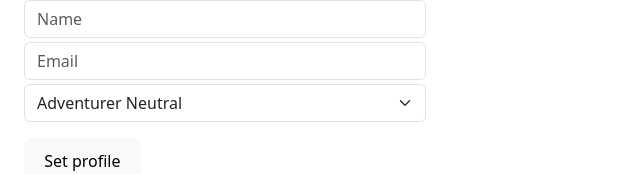
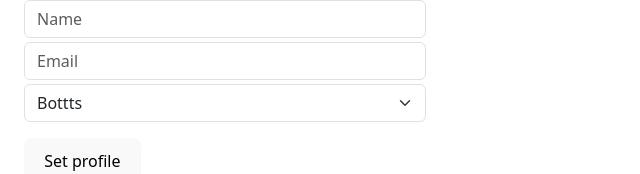
Before and after one commit to Zzaaf/pc-builder-app, a React (Vite) app in the folder client/: page /profile in a window 1280 px wide. Shown: the part 426-600 px from the top of the page, without its empty margins (0-640 px from the left). Built offline with nearby package versions, Linux system fonts and the light colour scheme.

Commit message:
Code addition + use of third-party API

```diff
--- a/client/src/App/App.jsx
+++ b/client/src/App/App.jsx
@@ -8,6 +8,7 @@ import Products from '../features/Products/Products';
 
 function App() {
   const [products, setProduct] = useState([]);
+  const [profile, setProfile] = useState({ name: '', email: '', avatar: 'bottts' });
 
   return (
     <section className="container">
@@ -17,7 +18,7 @@ function App() {
         <section className="container">
           <Routes>
             <Route path="/" element={<Home setProduct={setProduct} />} />
-            <Route path="/profile" element={<Profile />} />
+            <Route path="/profile" element={<Profile profile={profile} setProfile={setProfile} />} />
             <Route path="/products" element={<Products products={products} setProduct={setProduct} />} />
             <Route path="/products/:id" element={<CurrentProduct products={products} />} />
           </Routes>
--- a/client/src/features/Profile/Profile.jsx
+++ b/client/src/features/Profile/Profile.jsx
@@ -1,21 +1,25 @@
-import React, { useState } from 'react';
+/* eslint-disable max-len */
+/* eslint-disable react/prop-types */
+import React from 'react';
 
-function Profile() {
-  const [name, setName] = useState('No name');
-  const [email, setEmail] = useState('None');
-  const [avatar, setAvatar] = useState('');
-
+function Profile({ profile, setProfile }) {
   return (
     <>
       <h1>Profile</h1>
 
       <div className="mb-3">
-        <img src="https://api.dicebear.com/7.x/adventurer-neutral/svg?seed=Sam" className="object-fit-cover border rounded" alt="avatar" />
-        <input type="text" onChange={({ target }) => setName(target.value)} placeholder="Name" className="form-control mt-1" />
-        <input type="text" onChange={({ target }) => setEmail(target.value)} placeholder="Email" className="form-control mt-1" />
-        <select className="form-select mt-1" onChange={({ target }) => setAvatar(target.value)}>
+        <img src={`https://api.dicebear.com/7.x/${profile.avatar}/svg?seed=${profile.name}`} className="object-fit-cover border rounded" alt="avatar" />
+        <input
+          type="text"
+          defaultValue={profile.name}
+          onChange={({ target }) => setProfile((prevState) => ({ ...prevState, name: target.value }))}
+          placeholder="Name"
+          className="form-control mt-1"
+        />
+        <input type="text" onChange={({ target }) => setProfile((prevState) => ({ ...prevState, email: target.value }))} placeholder="Email" className="form-control mt-1" />
+        <select className="form-select mt-1" onChange={({ target }) => setProfile((prevState) => ({ ...prevState, avatar: target.value }))}>
+          <option value="bottts">Bottts</option>
           <option value="adventurer-neutral">Adventurer Neutral</option>
-          <option value="bottts">Bottts</option>
           <option value="identicon">Identicon</option>
         </select>
 
```
Also changed, not shown: 1 other file (tests, documents, lock files or other folders).
